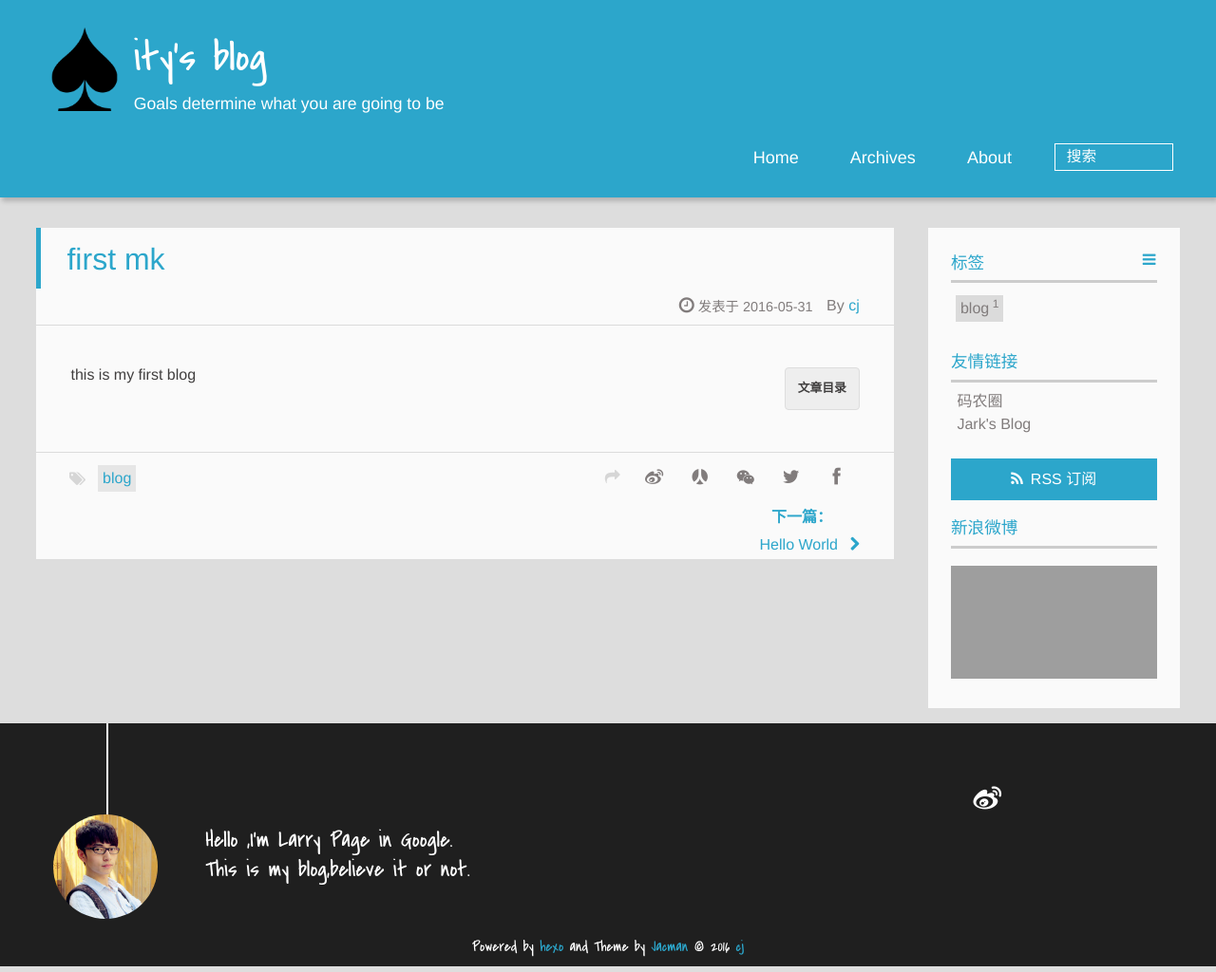
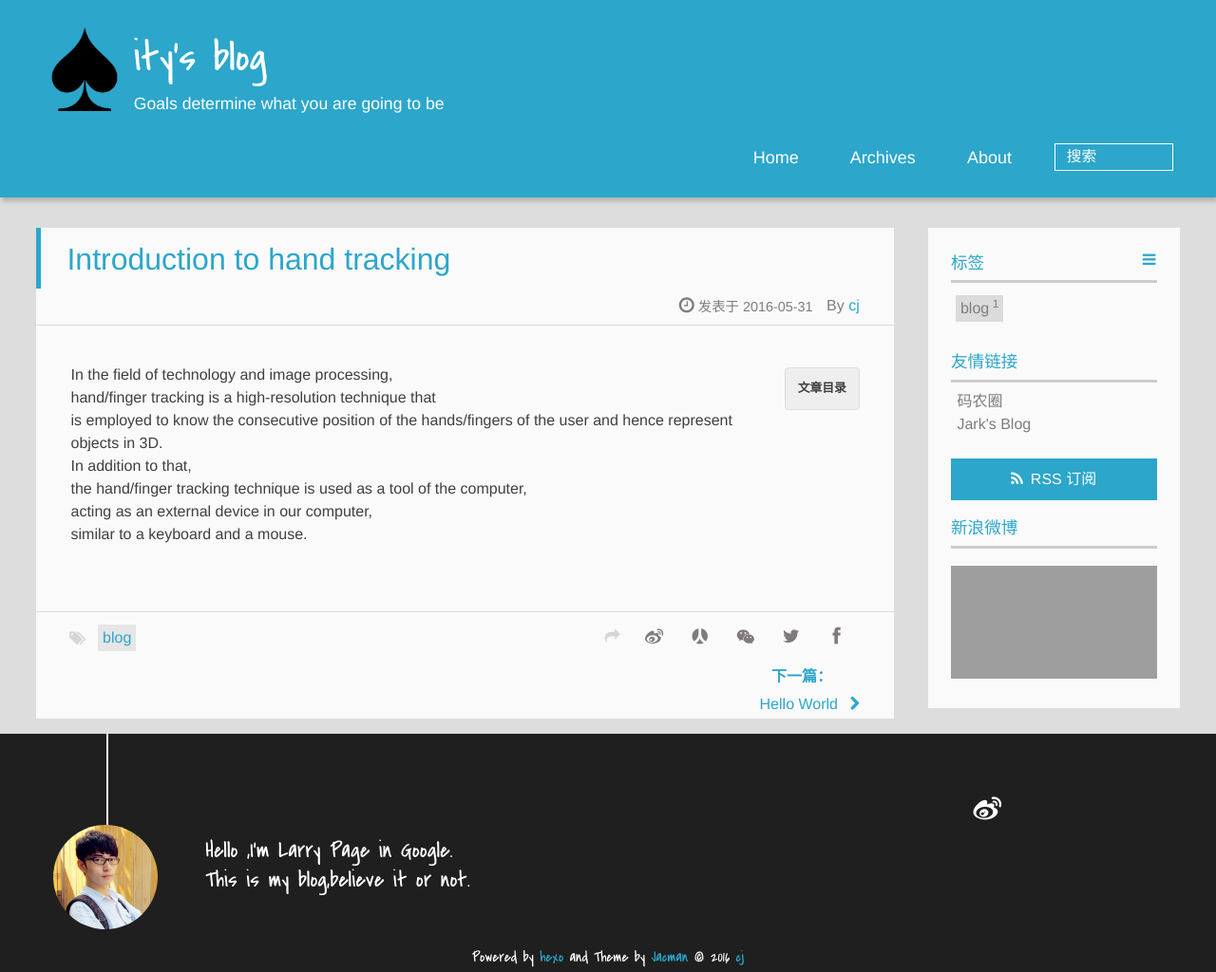
Before and after one commit to ity92/ity92.github.io, a plain HTML site: page 2016/05/31/my-new-post/index.html in a window 1280 px wide. Shown: the whole page at 95% size. Drawn offline with Linux system fonts and the light colour scheme; grey boxes are pictures that could not be loaded; a script that the page names is missing.

Commit message:
Site updated: 2016-05-31 17:20:01

```diff
--- a/2016/05/31/my-new-post/index.html
+++ b/2016/05/31/my-new-post/index.html
@@ -4,23 +4,23 @@
 <head>
   <meta charset="UTF-8">
 
-    <title>first mk | ity&#39;s blog</title>
+    <title>Introduction to hand tracking | ity&#39;s blog</title>
     <meta name="viewport" content="width=device-width, initial-scale=1,user-scalable=no">
 
     <meta name="author" content="cj">
 
 
 
-    <meta name="description" content="this is my first blog">
+    <meta name="description" content="In the field of technology and image processing, hand/finger tracking is a high-resolution technique that is employed to know the consecutive position of the hands/fingers of the user and hence repre">
 <meta property="og:type" content="article">
-<meta property="og:title" content="first mk">
+<meta property="og:title" content="Introduction to hand tracking">
 <meta property="og:url" content="http://yoursite.com/2016/05/31/my-new-post/index.html">
 <meta property="og:site_name" content="ity's blog">
-<meta property="og:description" content="this is my first blog">
-<meta property="og:updated_time" content="2016-05-31T09:15:19.498Z">
+<meta property="og:description" content="In the field of technology and image processing, hand/finger tracking is a high-resolution technique that is employed to know the consecutive position of the hands/fingers of the user and hence repre">
+<meta property="og:updated_time" content="2016-05-31T09:19:18.048Z">
 <meta name="twitter:card" content="summary">
-<meta name="twitter:title" content="first mk">
-<meta name="twitter:description" content="this is my first blog">
+<meta name="twitter:title" content="Introduction to hand tracking">
+<meta name="twitter:description" content="In the field of technology and image processing, hand/finger tracking is a high-resolution technique that is employed to know the consecutive position of the hands/fingers of the user and hence repre">
 
 
     <link rel="alternative" href="/atom.xml" title="ity&#39;s blog" type="application/atom+xml">
@@ -80,7 +80,7 @@
 		<header class="article-info clearfix">
   <h1 itemprop="name">
 
-      <a href="/2016/05/31/my-new-post/" title="first mk" itemprop="url">first mk</a>
+      <a href="/2016/05/31/my-new-post/" title="Introduction to hand tracking" itemprop="url">Introduction to hand tracking</a>
   </h1>
   <p class="article-author">By
 
@@ -100,7 +100,7 @@
 
 		</div>
 
-		<p> </p><p>this is my first blog </p><br><a id="more"></a><p></p>
+		<p> </p><p>In the field of technology and image processing,<br> hand/finger tracking is a high-resolution technique that<br> is employed to know the consecutive position of the hands/fingers of the user and hence represent objects in 3D.<br> In addition to that,<br> the hand/finger tracking technique is used as a tool of the computer,<br> acting as an external device in our computer,<br> similar to a keyboard and a mouse. </p><br><a id="more"></a><p></p>
 
 	</div>
 		<footer class="article-footer clearfix">
@@ -118,7 +118,7 @@
 
 	<div class="article-share" id="share">
 
-	  <div data-url="http://yoursite.com/2016/05/31/my-new-post/" data-title="first mk | ity&#39;s blog" data-tsina="null" class="share clearfix">
+	  <div data-url="http://yoursite.com/2016/05/31/my-new-post/" data-title="Introduction to hand tracking | ity&#39;s blog" data-tsina="null" class="share clearfix">
 	  </div>
 
 	</div>
--- a/index.html
+++ b/index.html
@@ -81,7 +81,7 @@
         <header class="article-info clearfix">
   <h1 itemprop="name">
 
-      <a href="/2016/05/31/my-new-post/" title="first mk" itemprop="url">first mk</a>
+      <a href="/2016/05/31/my-new-post/" title="Introduction to hand tracking" itemprop="url">Introduction to hand tracking</a>
   </h1>
   <p class="article-author">By
 
@@ -94,7 +94,7 @@
 </header>
     <div class="article-content">
 
-        <p> <p>this is my first blog </p><br>
+        <p> <p>In the field of technology and image processing,<br> hand/finger tracking is a high-resolution technique that<br> is employed to know the consecutive position of the hands/fingers of the user and hence represent objects in 3D.<br> In addition to that,<br> the hand/finger tracking technique is used as a tool of the computer,<br> acting as an external device in our computer,<br> similar to a keyboard and a mouse. </p><br>
 
 
         <p class="article-more-link">
```
Also changed, not shown: 2016/05/26/hello-world/index.html (+2 -2 lines), archives/2016/05/index.html (+2 -2 lines), archives/2016/index.html (+2 -2 lines), archives/index.html (+2 -2 lines), tags/blog/index.html (+2 -2 lines).
